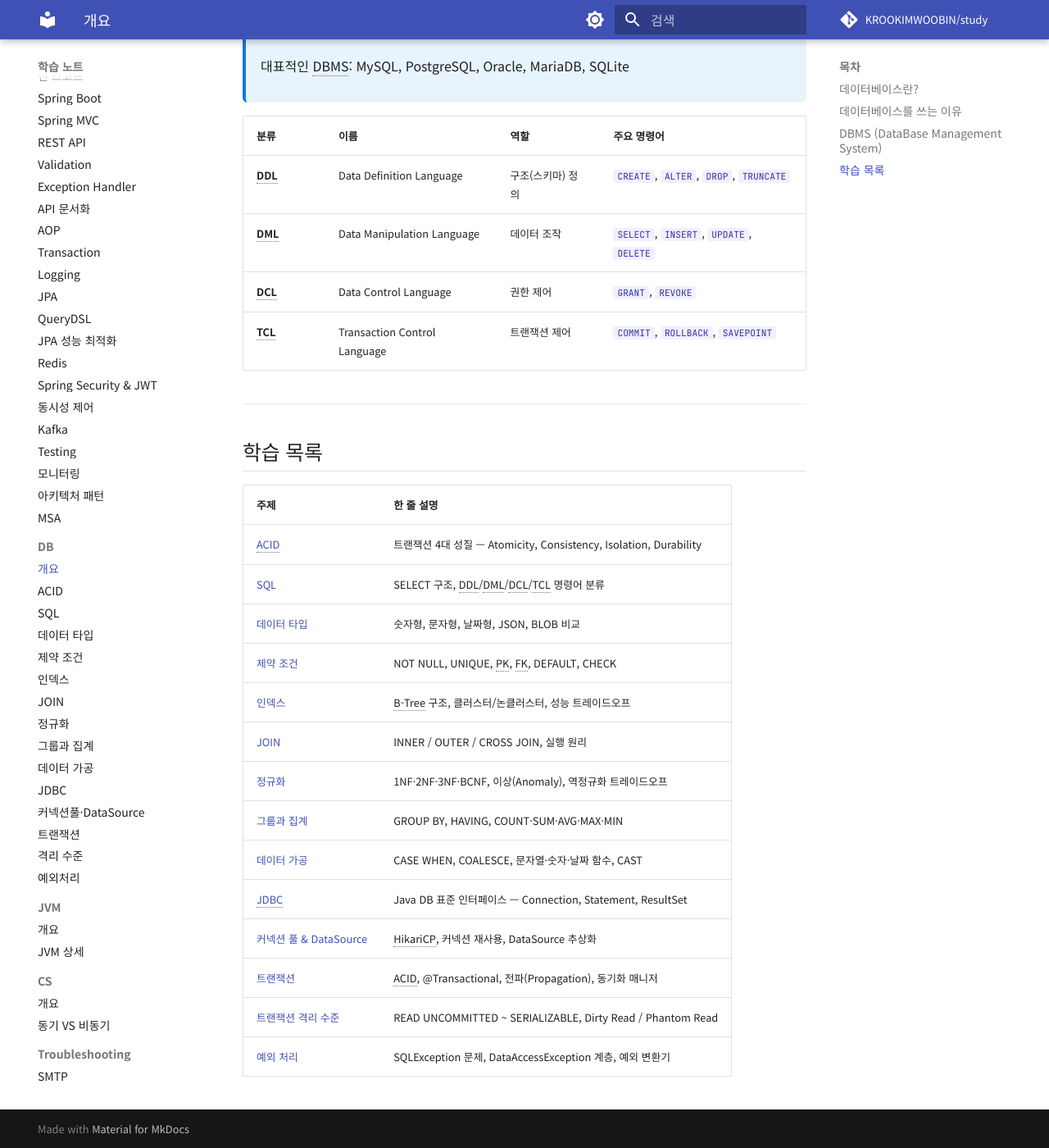
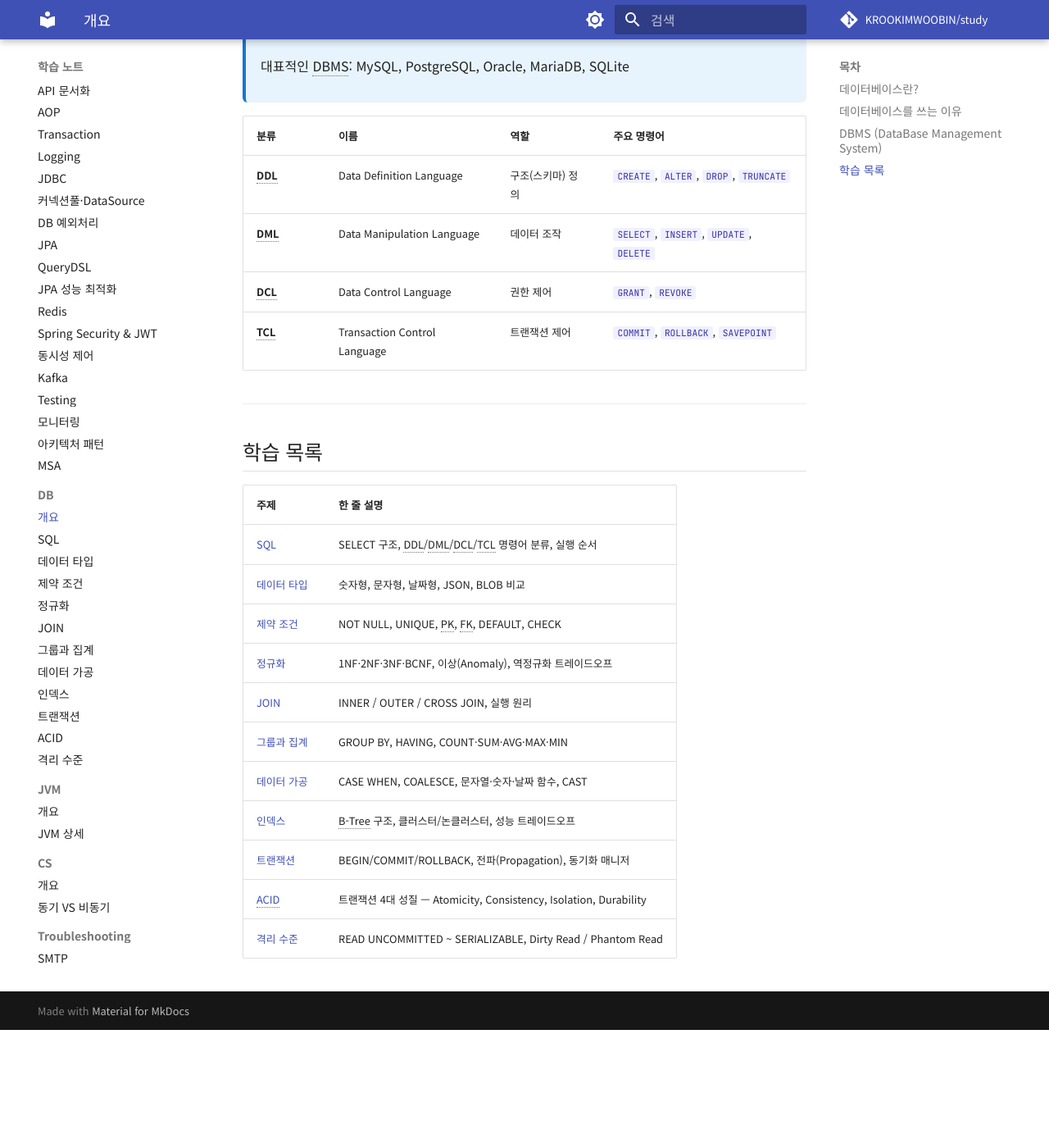
Before and after one commit to KROOKIMWOOBIN/study, an MkDocs documentation site: the page built from docs/db/db.md, in a window 1280 px wide and 1400 px high, scrolled down 1214 px. Shown: the whole window at 82% size. Built offline with MkDocs 1.6.1 and Material for MkDocs 9.7.7, drawn with Linux system fonts in a browser that asks for light colours; comment, search, counter and statistics services are not loaded; after the commit the page ends 2470 px from its top, so only the background shows below that.

Commit message:
refactor: JDBC·커넥션풀·DB예외처리 Spring 섹션으로 이동 및 DB nav 순서 정리
- docs/db/{JDBC,커넥션풀-DataSource,예외처리}.md → docs/spring/으로 이동
- mkdocs.yml: Spring nav에 JDBC·커넥션풀·DB예외처리 추가 (Logging→JPA 사이)
- mkdocs.yml: DB nav 학습 순서 재정렬 (SQL→정규화→JOIN→집계→인덱스→트랜잭션→ACID→격리수준)
- db/db.md: 이동된 3개 항목 제거 및 학습 목록 순서 동일하게 정렬

Co-Authored-By: Claude Haiku 4.5 <noreply@anthropic.com>

```diff
--- a/docs/db/db.md
+++ b/docs/db/db.md
@@ -55,17 +55,14 @@
 
 | 주제 | 한 줄 설명 |
 |------|-----------|
-| [ACID](./ACID.md) | 트랜잭션 4대 성질 — Atomicity, Consistency, Isolation, Durability |
-| [SQL](./SQL.md) | SELECT 구조, DDL/DML/DCL/TCL 명령어 분류 |
+| [SQL](./SQL.md) | SELECT 구조, DDL/DML/DCL/TCL 명령어 분류, 실행 순서 |
 | [데이터 타입](./데이터타입.md) | 숫자형, 문자형, 날짜형, JSON, BLOB 비교 |
 | [제약 조건](./제약조건.md) | NOT NULL, UNIQUE, PK, FK, DEFAULT, CHECK |
-| [인덱스](./인덱스.md) | B-Tree 구조, 클러스터/논클러스터, 성능 트레이드오프 |
+| [정규화](./정규화.md) | 1NF·2NF·3NF·BCNF, 이상(Anomaly), 역정규화 트레이드오프 |
 | [JOIN](./JOIN.md) | INNER / OUTER / CROSS JOIN, 실행 원리 |
-| [정규화](./정규화.md) | 1NF·2NF·3NF·BCNF, 이상(Anomaly), 역정규화 트레이드오프 |
 | [그룹과 집계](./집계.md) | GROUP BY, HAVING, COUNT·SUM·AVG·MAX·MIN |
 | [데이터 가공](./데이터가공.md) | CASE WHEN, COALESCE, 문자열·숫자·날짜 함수, CAST |
-| [JDBC](./JDBC.md) | Java DB 표준 인터페이스 — Connection, Statement, ResultSet |
-| [커넥션 풀 & DataSource](./커넥션풀-DataSource.md) | HikariCP, 커넥션 재사용, DataSource 추상화 |
-| [트랜잭션](./트랜잭션.md) | ACID, @Transactional, 전파(Propagation), 동기화 매니저 |
-| [트랜잭션 격리 수준](./격리수준.md) | READ UNCOMMITTED ~ SERIALIZABLE, Dirty Read / Phantom Read |
-| [예외 처리](./예외처리.md) | SQLException 문제, DataAccessException 계층, 예외 변환기 |
+| [인덱스](./인덱스.md) | B-Tree 구조, 클러스터/논클러스터, 성능 트레이드오프 |
+| [트랜잭션](./트랜잭션.md) | BEGIN/COMMIT/ROLLBACK, 전파(Propagation), 동기화 매니저 |
+| [ACID](./ACID.md) | 트랜잭션 4대 성질 — Atomicity, Consistency, Isolation, Durability |
+| [격리 수준](./격리수준.md) | READ UNCOMMITTED ~ SERIALIZABLE, Dirty Read / Phantom Read |
--- a/mkdocs.yml
+++ b/mkdocs.yml
@@ -162,6 +162,9 @@ nav:
     - AOP: spring/aop.md
     - Transaction: spring/transaction.md
     - Logging: spring/logging.md
+    - JDBC: spring/JDBC.md
+    - 커넥션풀·DataSource: spring/커넥션풀-DataSource.md
+    - DB 예외처리: spring/db예외처리.md
     - JPA: spring/jpa.md
     - QueryDSL: spring/querydsl.md
     - JPA 성능 최적화: spring/jpa-performance.md
@@ -175,20 +178,17 @@ nav:
     - MSA: spring/msa.md
   - DB:
     - 개요: db/db.md
-    - ACID: db/ACID.md
     - SQL: db/SQL.md
     - 데이터 타입: db/데이터타입.md
     - 제약 조건: db/제약조건.md
-    - 인덱스: db/인덱스.md
+    - 정규화: db/정규화.md
     - JOIN: db/JOIN.md
-    - 정규화: db/정규화.md
     - 그룹과 집계: db/집계.md
     - 데이터 가공: db/데이터가공.md
-    - JDBC: db/JDBC.md
-    - 커넥션풀·DataSource: db/커넥션풀-DataSource.md
+    - 인덱스: db/인덱스.md
     - 트랜잭션: db/트랜잭션.md
+    - ACID: db/ACID.md
     - 격리 수준: db/격리수준.md
-    - 예외처리: db/예외처리.md
   - JVM:
     - 개요: jvm/jvm.md
     - JVM 상세: jvm/JVM개요.md
```
Also changed, not shown: docs/spring/JDBC.md (renamed from docs/db/JDBC.md), docs/spring/db예외처리.md (renamed from docs/db/예외처리.md), docs/spring/커넥션풀-DataSource.md (renamed from docs/db/커넥션풀-DataSource.md).
